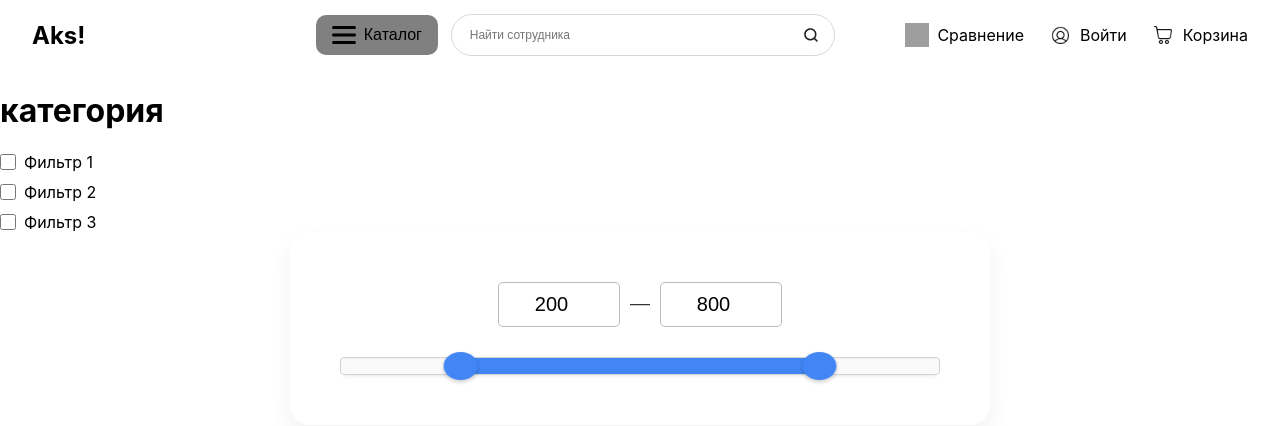
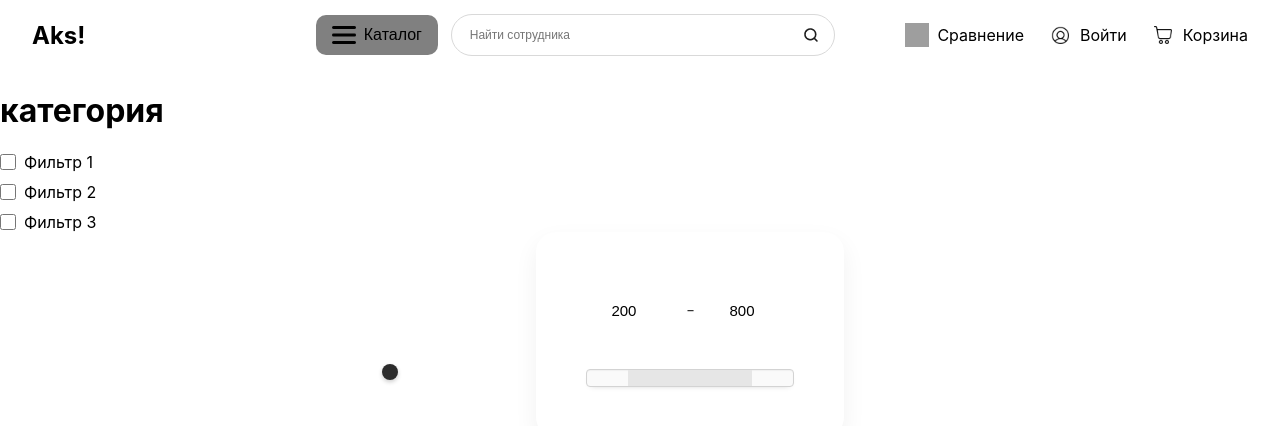
Before and after one commit to paxlits/qq, a React (Create React App) app in the folder frontend/my-app/: page / in a window 1280 px wide. Shown: the top 426 px of the page. Built offline with nearby package versions, Linux system fonts and the light colour scheme; grey boxes are pictures that could not be loaded.

Commit message:
ебаный слайдер ебать его и ебать сука вот как он меня заебал

```diff
--- a/frontend/my-app/src/components/priceSlider/priceSlider.js
+++ b/frontend/my-app/src/components/priceSlider/priceSlider.js
@@ -1,7 +1,7 @@
 import "./priceSlider.scss";
 import React, { useEffect, useRef, useState } from 'react';
 import noUiSlider from 'nouislider';
-import 'nouislider/dist/nouislider.css';
+import '../../style/nouislider.scss';
 
 const PriceSlider = () => {
   const sliderRef = useRef(null);
@@ -66,7 +66,7 @@ const PriceSlider = () => {
               onChange={handleMinChange}
               placeholder="от"
             />
-            <span className="slider__separator">—</span>
+            <span className="slider__separator">-</span>
             <input
               type="number"
               className="slider__field"
--- a/frontend/my-app/src/components/priceSlider/priceSlider.scss
+++ b/frontend/my-app/src/components/priceSlider/priceSlider.scss
@@ -1,13 +1,13 @@
 .container {
   width: 100%;
-  max-width: 1200px;
-  padding: 0 20px;
+  max-width: 208px;
   height: 100%;
+  max-height: 42px;
   margin: 0 auto;
   display: flex;
   flex-direction: column;
-  align-items: center;
-  justify-content: center;
+  align-items: left;
+  justify-content: left;
 
   .wrapper {
     background-color: #fff;
@@ -27,7 +27,7 @@
   }
 
   &--h-center {
-    justify-content: center;
+    justify-content: right
   }
 
   &--v-center {
@@ -50,17 +50,17 @@
   }
 
   &__field {
-    width: 100px;
-    padding: 10px;
-    border-radius: 5px;
+    width: 49px;
+    padding: 20px;
+    border-radius: none;
     background-color: #fff;
-    border: 1px solid #bbb;
-    font-size: 20px;
+    border: none;
+    font-size: 15px;
     text-align: center;
     transition: border-color 0.3s ease;
 
     &:focus {
-      border-color: #4285f4;
+      border-color: #2C2C2C;
       outline: none;
     }
   }
@@ -79,13 +79,13 @@
     height: 7px;
 
     .noUi-handle {
-      width: 30px;
-      height: 30px;
+      width: 16px;
+      height: 16px;
       top: -12px;
       right: -15px;
       border-radius: 50%;
       border: none;
-      background: #4285f4;
+      background: #2C2C2C;
       box-shadow: 0 2px 4px rgba(0, 0, 0, 0.2);
 
       &::before,
@@ -95,7 +95,7 @@
     }
 
     .noUi-connect {
-      background: #4285f4;
+      background: #E6E6E6;
     }
   }
 }
--- /dev/null
+++ b/frontend/my-app/src/style/nouislider.scss
@@ -0,0 +1,300 @@
+.noUi-target,
+.noUi-target * {
+  -webkit-touch-callout: none;
+  -webkit-tap-highlight-color: rgba(0, 0, 0, 0);
+  -webkit-user-select: none;
+  -ms-touch-action: none;
+  touch-action: none;
+  -ms-user-select: none;
+  -moz-user-select: none;
+  user-select: none;
+  -moz-box-sizing: border-box;
+  box-sizing: border-box;
+}
+.noUi-target {
+  position: relative;
+}
+.noUi-base,
+.noUi-connects {
+  width: 100%;
+  height: 100%;
+  position: relative;
+  z-index: 1;
+}
+/* Wrapper for all connect elements.
+ */
+.noUi-connects {
+  overflow: hidden;
+  z-index: 0;
+}
+.noUi-connect,
+.noUi-origin {
+  will-change: transform;
+  position: absolute;
+  z-index: 1;
+  top: 0;
+  right: 0;
+  height: 100%;
+  width: 100%;
+  -ms-transform-origin: 0 0;
+  -webkit-transform-origin: 0 0;
+  -webkit-transform-style: preserve-3d;
+  transform-origin: 0 0;
+  transform-style: flat;
+}
+/* Offset direction
+ */
+.noUi-txt-dir-rtl.noUi-horizontal .noUi-origin {
+  left: 0;
+  right: auto;
+}
+/* Give origins 0 height/width so they don't interfere with clicking the
+ * connect elements.
+ */
+.noUi-vertical .noUi-origin {
+  top: -100%;
+  width: 0;
+}
+.noUi-horizontal .noUi-origin {
+  height: 0;
+}
+.noUi-handle {
+  -webkit-backface-visibility: hidden;
+  backface-visibility: hidden;
+  position: absolute;
+}
+.noUi-touch-area {
+  height: 100%;
+  width: 100%;
+}
+.noUi-state-tap .noUi-connect,
+.noUi-state-tap .noUi-origin {
+  -webkit-transition: transform 0.3s;
+  transition: transform 0.3s;
+}
+.noUi-state-drag * {
+  cursor: inherit !important;
+}
+/* Slider size and handle placement;
+ */
+.noUi-horizontal {
+  height: 18px;
+}
+.noUi-horizontal .noUi-handle {
+  width: 16px;
+  height: 16px;
+  right: -17px;
+  top: -6px;
+}
+.noUi-vertical {
+  width: 18px;
+}
+.noUi-vertical .noUi-handle {
+  width: 28px;
+  height: 34px;
+  right: -6px;
+  bottom: -17px;
+}
+.noUi-txt-dir-rtl.noUi-horizontal .noUi-handle {
+  left: -17px;
+  right: auto;
+}
+/* Styling;
+ * Giving the connect element a border radius causes issues with using transform: scale
+ */
+.noUi-target {
+  background: #FAFAFA;
+  border-radius: 4px;
+  border: 1px solid #D3D3D3;
+  box-shadow: inset 0 1px 1px #F0F0F0, 0 3px 6px -5px #BBB;
+}
+.noUi-connects {
+  border-radius: 3px;
+}
+.noUi-connect {
+  background: #3FB8AF;
+}
+/* Handles and cursors;
+ */
+.noUi-draggable {
+  cursor: ew-resize;
+}
+.noUi-vertical .noUi-draggable {
+  cursor: ns-resize;
+}
+.noUi-handle {
+  border: 1px solid #D9D9D9;
+  border-radius: 3px;
+  background: #FFF;
+  cursor: default;
+  box-shadow: inset 0 0 1px #FFF, inset 0 1px 7px #EBEBEB, 0 3px 6px -3px #BBB;
+}
+.noUi-active {
+  box-shadow: inset 0 0 1px #FFF, inset 0 1px 7px #DDD, 0 3px 6px -3px #BBB;
+}
+/* Handle stripes;
+ */
+.noUi-handle:before,
+.noUi-handle:after {
+  content: "";
+  display: block;
+  position: absolute;
+  height: 14px;
+  width: 1px;
+  background: #E8E7E6;
+  left: 14px;
+  top: 6px;
+}
+.noUi-handle:after {
+  left: 17px;
+}
+.noUi-vertical .noUi-handle:before,
+.noUi-vertical .noUi-handle:after {
+  width: 14px;
+  height: 1px;
+  left: 6px;
+  top: 14px;
+}
+.noUi-vertical .noUi-handle:after {
+  top: 17px;
+}
+/* Disabled state;
+ */
+[disabled] .noUi-connect {
+  background: #B8B8B8;
+}
+[disabled].noUi-target,
+[disabled].noUi-handle,
+[disabled] .noUi-handle {
+  cursor: not-allowed;
+}
+/* Base;
+ *
+ */
+.noUi-pips,
+.noUi-pips * {
+  -moz-box-sizing: border-box;
+  box-sizing: border-box;
+}
+.noUi-pips {
+  position: absolute;
+  color: #999;
+}
+/* Values;
+ *
+ */
+.noUi-value {
+  position: absolute;
+  white-space: nowrap;
+  text-align: center;
+}
+.noUi-value-sub {
+  color: #ccc;
+  font-size: 10px;
+}
+/* Markings;
+ *
+ */
+.noUi-marker {
+  position: absolute;
+  background: #CCC;
+}
+.noUi-marker-sub {
+  background: #AAA;
+}
+.noUi-marker-large {
+  background: #AAA;
+}
+/* Horizontal layout;
+ *
+ */
+.noUi-pips-horizontal {
+  padding: 10px 0;
+  height: 80px;
+  top: 100%;
+  left: 0;
+  width: 100%;
+}
+.noUi-value-horizontal {
+  -webkit-transform: translate(-50%, 50%);
+  transform: translate(-50%, 50%);
+}
+.noUi-rtl .noUi-value-horizontal {
+  -webkit-transform: translate(50%, 50%);
+  transform: translate(50%, 50%);
+}
+.noUi-marker-horizontal.noUi-marker {
+  margin-left: -1px;
+  width: 2px;
+  height: 5px;
+}
+.noUi-marker-horizontal.noUi-marker-sub {
+  height: 10px;
+}
+.noUi-marker-horizontal.noUi-marker-large {
+  height: 15px;
+}
+/* Vertical layout;
+ *
+ */
+.noUi-pips-vertical {
+  padding: 0 10px;
+  height: 100%;
+  top: 0;
+  left: 100%;
+}
+.noUi-value-vertical {
+  -webkit-transform: translate(0, -50%);
+  transform: translate(0, -50%);
+  padding-left: 25px;
+}
+.noUi-rtl .noUi-value-vertical {
+  -webkit-transform: translate(0, 50%);
+  transform: translate(0, 50%);
+}
+.noUi-marker-vertical.noUi-marker {
+  width: 5px;
+  height: 2px;
+  margin-top: -1px;
+}
+.noUi-marker-vertical.noUi-marker-sub {
+  width: 10px;
+}
+.noUi-marker-vertical.noUi-marker-large {
+  width: 15px;
+}
+.noUi-tooltip {
+  display: block;
+  position: absolute;
+  border: 1px solid #D9D9D9;
+  border-radius: 3px;
+  background: #fff;
+  color: #000;
+  padding: 5px;
+  text-align: center;
+  white-space: nowrap;
+}
+.noUi-horizontal .noUi-tooltip {
+  -webkit-transform: translate(-50%, 0);
+  transform: translate(-50%, 0);
+  left: 50%;
+  bottom: 120%;
+}
+.noUi-vertical .noUi-tooltip {
+  -webkit-transform: translate(0, -50%);
+  transform: translate(0, -50%);
+  top: 50%;
+  right: 120%;
+}
+.noUi-horizontal .noUi-origin > .noUi-tooltip {
+  -webkit-transform: translate(50%, 0);
+  transform: translate(50%, 0);
+  left: auto;
+  bottom: 10px;
+}
+.noUi-vertical .noUi-origin > .noUi-tooltip {
+  -webkit-transform: translate(0, -18px);
+  transform: translate(0, -18px);
+  top: auto;
+  right: 28px;
+}
```
